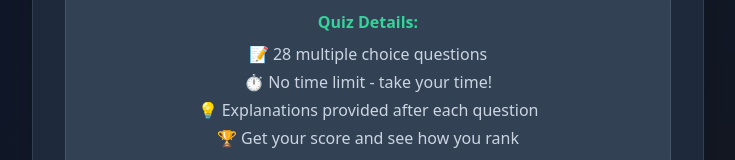
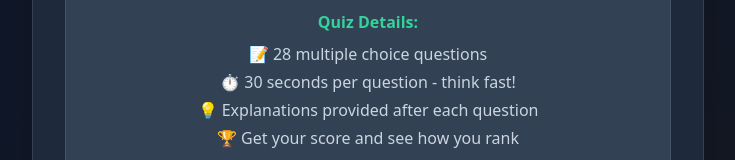
Before and after one commit to HelderBalbino/cocktail-quiz, a React (Vite) app: page / in a window 1280 px wide. Shown: the part 264-424 px from the top of the page, without its empty margins (272-1007 px from the left). Built offline with nearby package versions, Linux system fonts and the light colour scheme.

Commit message:
Update quiz time limit message for clarity

```diff
--- a/src/components/StartScreen.tsx
+++ b/src/components/StartScreen.tsx
@@ -31,7 +31,7 @@ const StartScreen: React.FC<StartScreenProps> = ({
 					</h3>
 					<ul className='text-slate-300 space-y-1 text-sm sm:text-base'>
 						<li>📝 {totalQuestions} multiple choice questions</li>
-						<li>⏱️ No time limit - take your time!</li>
+						<li>⏱️ 30 seconds per question - think fast!</li>
 						<li>💡 Explanations provided after each question</li>
 						<li>🏆 Get your score and see how you rank</li>
 					</ul>
```
